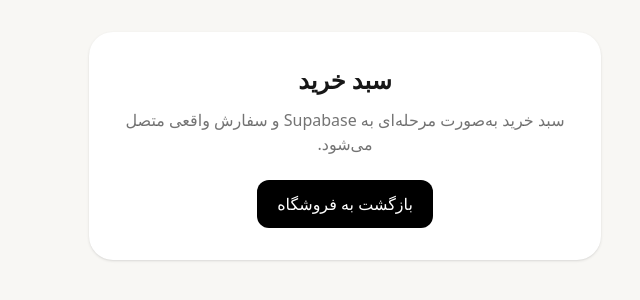
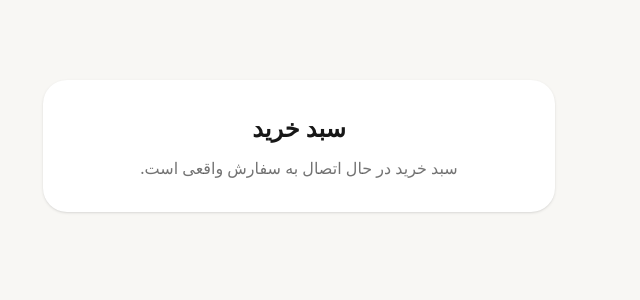
Before and after one commit to amiraliwq/amiralinasda, a Next.js app: page /cart in a window 1280 px wide. Shown: the part 254-554 px from the top of the page, without its empty margins (481-1121 px from the left). Built offline with nearby package versions, Linux system fonts and the light colour scheme.

Commit message:
chore: update cart page

```diff
--- a/app/cart/page.tsx
+++ b/app/cart/page.tsx
@@ -1,10 +1 @@
-import Link from "next/link";
-export default function CartPage(){
-  return <main dir="rtl" className="grid min-h-screen place-items-center bg-[#f8f7f4] p-6">
-    <div className="w-full max-w-lg rounded-3xl bg-white p-8 text-center shadow-sm">
-      <h1 className="text-2xl font-black">سبد خرید</h1>
-      <p className="mt-3 text-black/55">سبد خرید به‌صورت مرحله‌ای به Supabase و سفارش واقعی متصل می‌شود.</p>
-      <Link href="/" className="mt-6 inline-block rounded-xl bg-black px-5 py-3 text-white">بازگشت به فروشگاه</Link>
-    </div>
-  </main>
-}
+export default function CartPage(){return <main dir="rtl" className="grid min-h-screen place-items-center bg-[#f8f7f4] p-6"><div className="w-full max-w-lg rounded-3xl bg-white p-8 text-center shadow-sm"><h1 className="text-2xl font-black">سبد خرید</h1><p className="mt-3 text-black/55">سبد خرید در حال اتصال به سفارش واقعی است.</p></div></main>}
```
